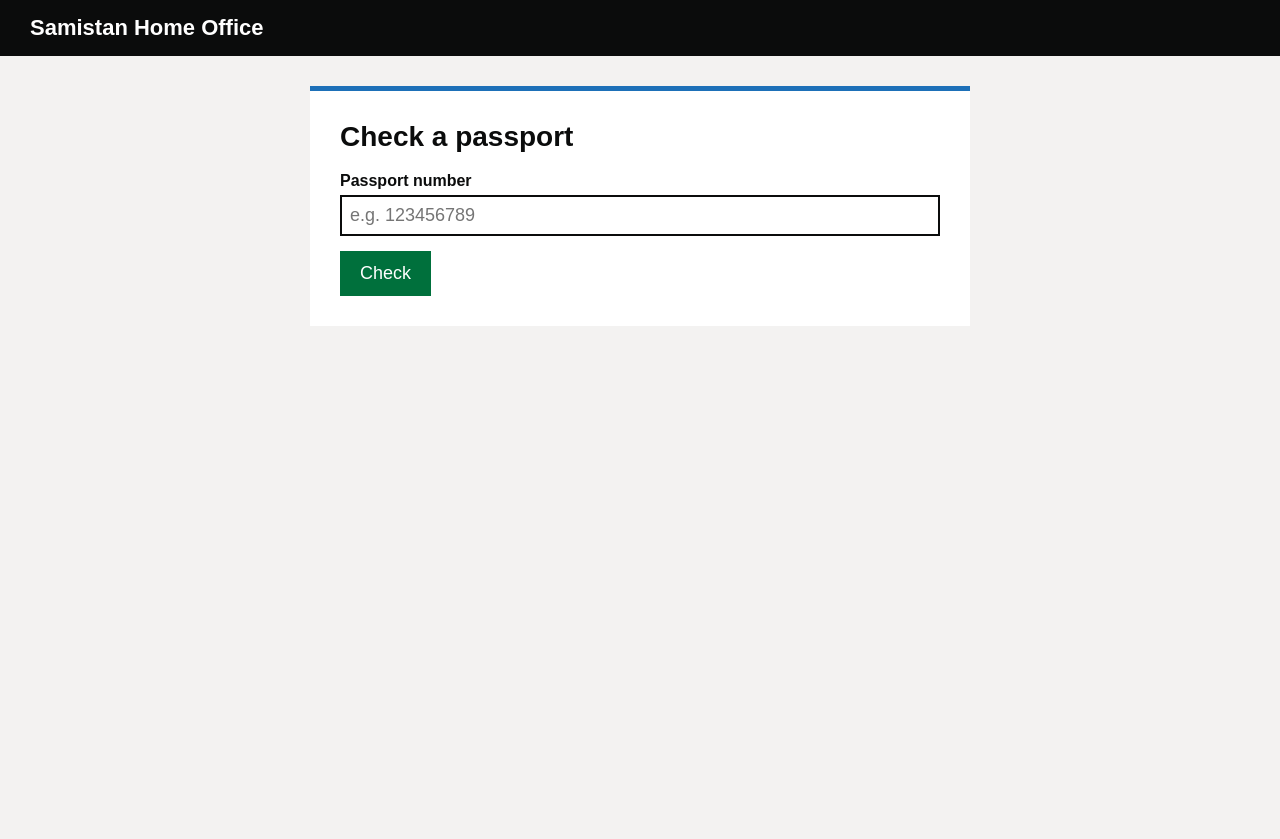
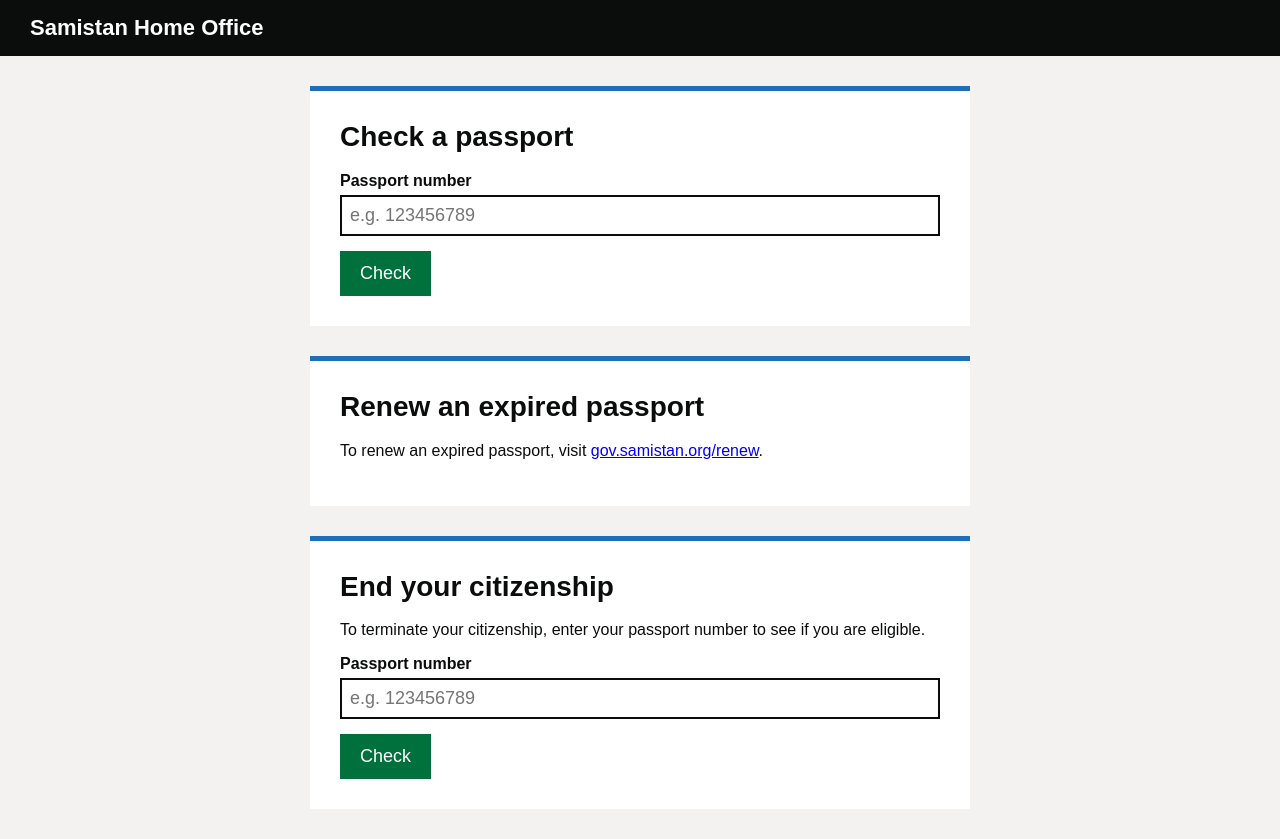
Before and after one commit to sam51210/samistanHO, a website: page public/index.html in a window 1280 px wide. Before the commit the page ends 800 px from the top, so only its background shows below. Drawn offline with Linux system fonts and the light colour scheme.

Commit message:
Add functionality to check passport status and terminate citizenship

```diff
--- a/public/index.html
+++ b/public/index.html
@@ -29,6 +29,20 @@
   <button onclick="checkPassport()">Check</button>
 
   <div id="result"></div>
+</main>
+<main>
+  <h1>Renew an expired passport</h1>
+
+  <p>To renew an expired passport, visit <a href="https://gov.samistan.org/renew?lang=en&newtest=Y" target="_blank">gov.samistan.org/renew</a>.</p>
+</main>
+<main>
+  <h1>End your citizenship</h1>
+
+  <p>To terminate your citizenship, enter your passport number to see if you are eligible.</p>
+  <label for="pn2">Passport number</label>
+  <input id="pn2" type="text" placeholder="e.g. 123456789">
+  <button onclick="checkPassport2()">Check</button>
+  <div id="result2"></div>
 </main>
 
 <script>
@@ -78,6 +92,38 @@ async function checkPassport(){
     resultDiv.innerHTML = `<div class="result invalid">Error contacting the passport service.</div>`;
   }
 }
+
+async function checkPassport2(){
+  const pn = document.getElementById('pn2').value.trim();
+  const resultDiv = document.getElementById('result2');
+  resultDiv.innerHTML = 'Checking...';
+  if(!pn){ resultDiv.innerHTML = ''; return; }
+
+  try{
+    const res = await fetch(`/api/check-passport?number=${encodeURIComponent(pn)}`);
+    const data = await res.json();
+
+    if(!data || data.length === 0){
+      resultDiv.innerHTML = `<div class="result invalid">Your citizenship has already been terminated.</div>`;
+      return;
+    }
+
+    const p = data[0];
+    const name = `${p.surname}, ${p.firstname}`;
+
+    if(p.status === 'valid'){
+      resultDiv.innerHTML = `
+        <div class="result valid">Hello ${name}! You have until ${formatDate(p.expires_at)} to terminate your citizenship. Email homeoffice@samistan.org, from the email used to register, with your passport number and name to do so.</div>`;
+    } else if(p.status === 'expired'){
+      resultDiv.innerHTML = `
+        <div class="result invalid">Your time to terminate your citizenship expired on ${formatDate(p.expires_at)}. You will need to renew your citizenship above.</div>`;
+    } else {
+      resultDiv.innerHTML = `<div class="result invalid">This is not a valid passport number.</div>`;
+    }
+  }catch(e){
+    resultDiv.innerHTML = `<div class="result invalid">Error contacting the passport service.</div>`;
+  }
+}
 </script>
 </body>
 </html>
```
